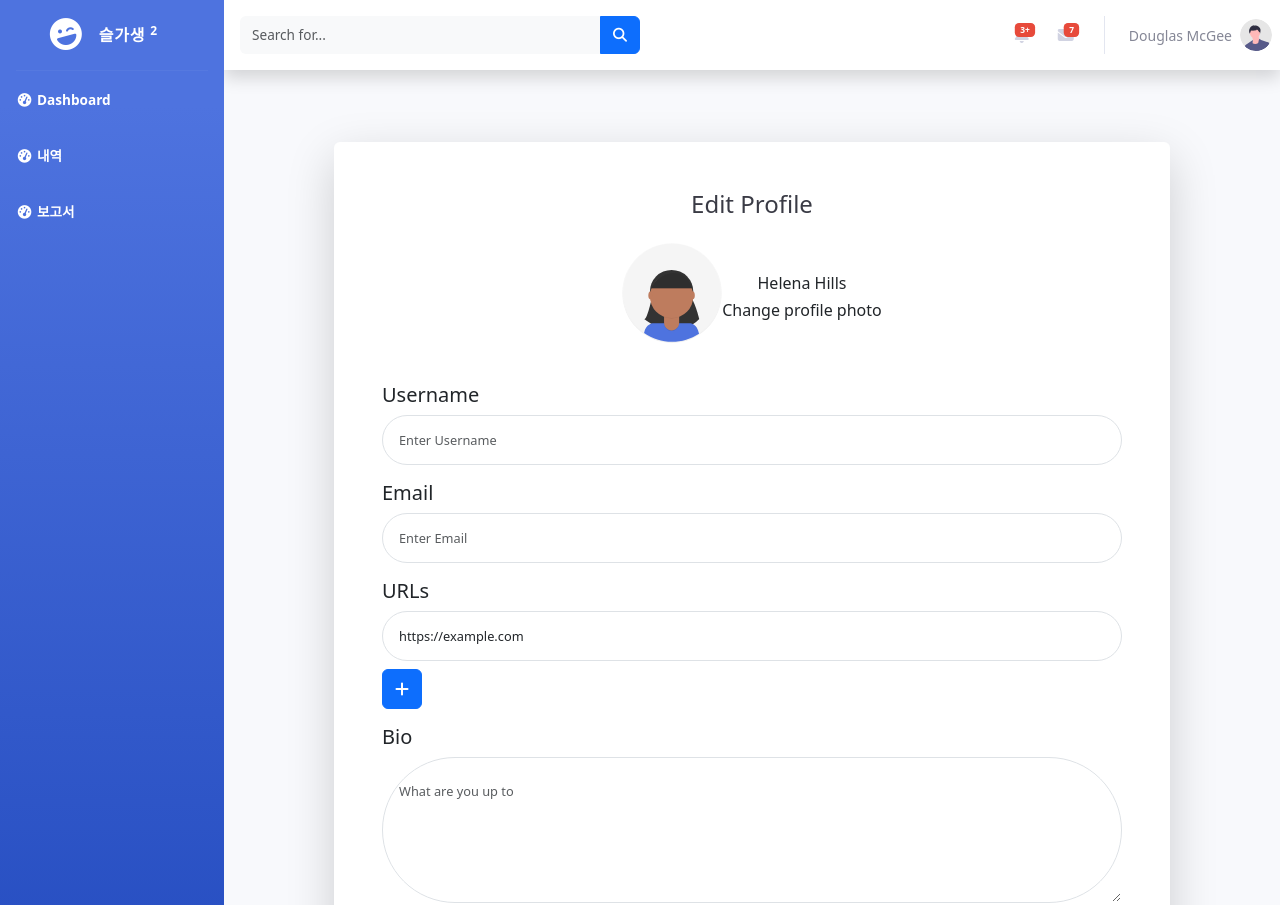
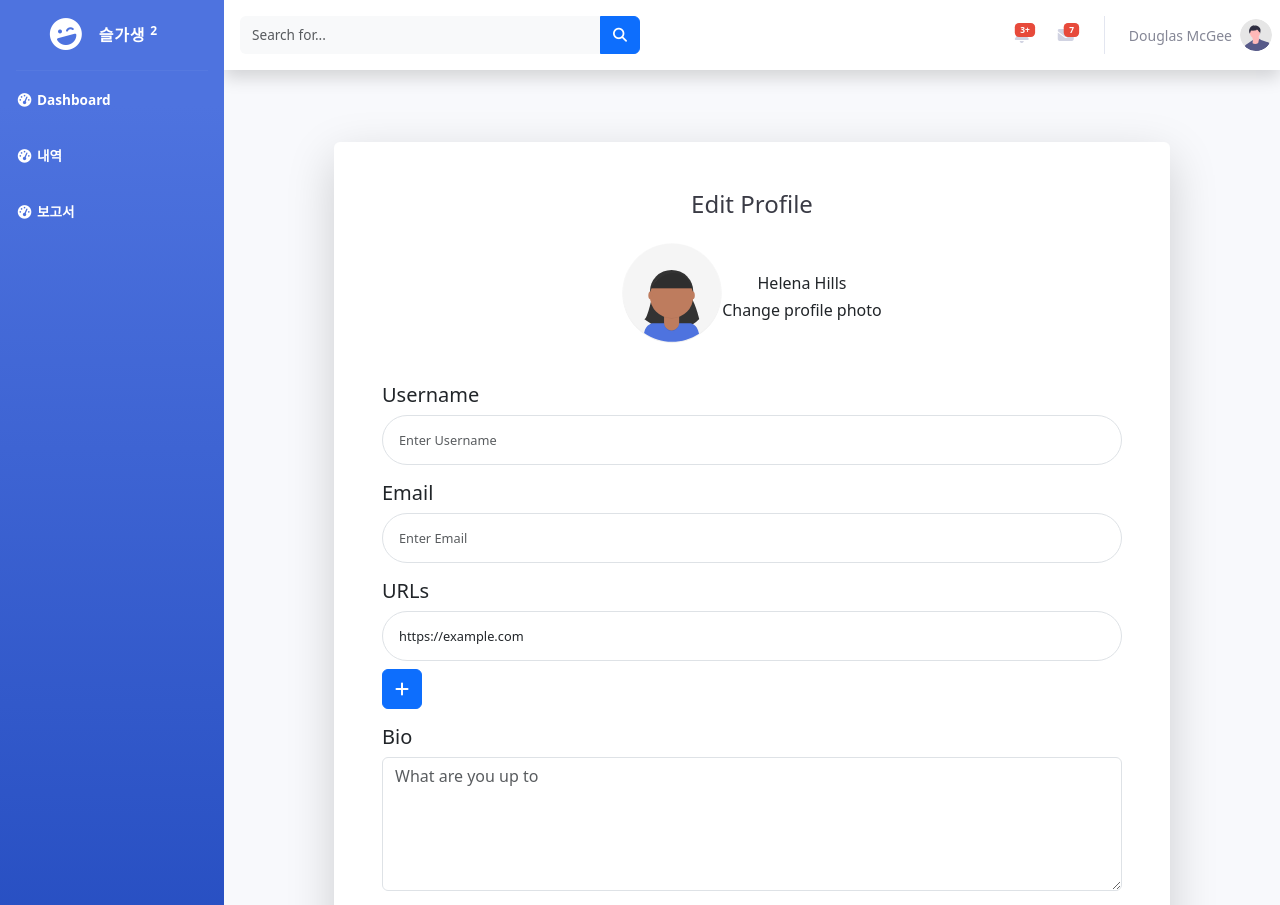
Before and after one commit to isj0228/sulgasaeng, a Vue app in the folder Skeleton_project/: page /User in a window 1280 px wide. Shown: the top 905 px of the page. Built offline with nearby package versions, Linux system fonts and the light colour scheme.

Commit message:
textarea둥글게 삭제

```diff
--- a/Skeleton_project/src/pages/UserProfile.vue
+++ b/Skeleton_project/src/pages/UserProfile.vue
@@ -44,7 +44,7 @@
                     </div>
                     <div class="form-group">
                       <h5>Bio</h5>
-                      <textarea v-model="bio" rows="5" class="form-control form-control-user square-textarea" placeholder="What are you up to"></textarea>
+                      <textarea v-model="bio" rows="5" class="form-control square-textarea" placeholder="What are you up to"></textarea>
                     </div>
                     <button type="submit" class="btn btn-primary btn-user btn-block">Save Changes</button>
                   </form>
```
